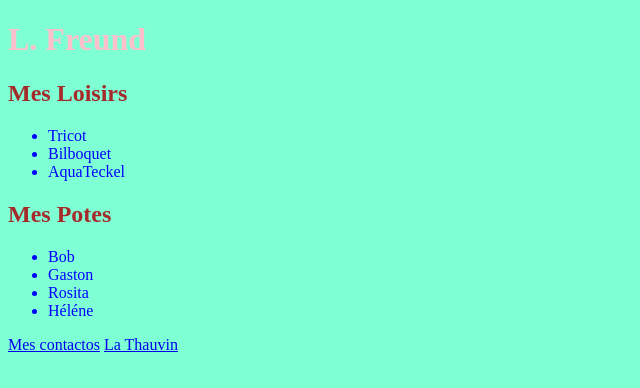
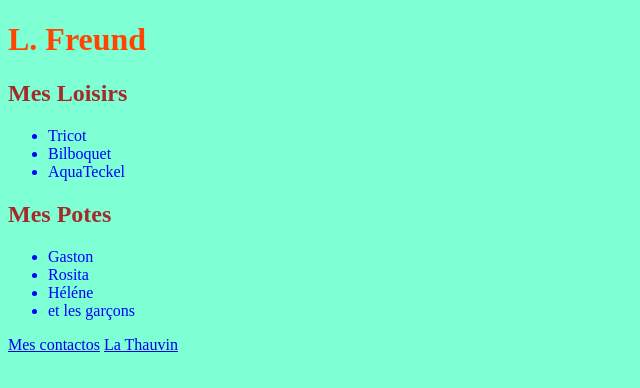
Before and after one commit to laurentFreundWF3/exo1Git, a plain HTML site: page index.html in a window 1280 px wide. Shown: the whole page, without its empty margins (0-640 px from the left). Drawn offline with Linux system fonts and the light colour scheme.

Commit message:
Les garçons

```diff
--- a/css/style.css
+++ b/css/style.css
@@ -9,3 +9,7 @@ li {
 h1 {
     color:pink ;
 }
+
+h1 {
+    color : orangered ;
+}
--- a/index.html
+++ b/index.html
@@ -17,10 +17,10 @@
     </ul>
     <h2>Mes Potes</h2>
     <ul>
-        <li>Bob</li>
         <li>Gaston</li>
         <li>Rosita</li>
         <li>Héléne</li>
+        <li>et les garçons</li>
     </ul>
     <a href="contacts.html">Mes contactos</a>
     <a href="elodie.html">La Thauvin</a>
```
